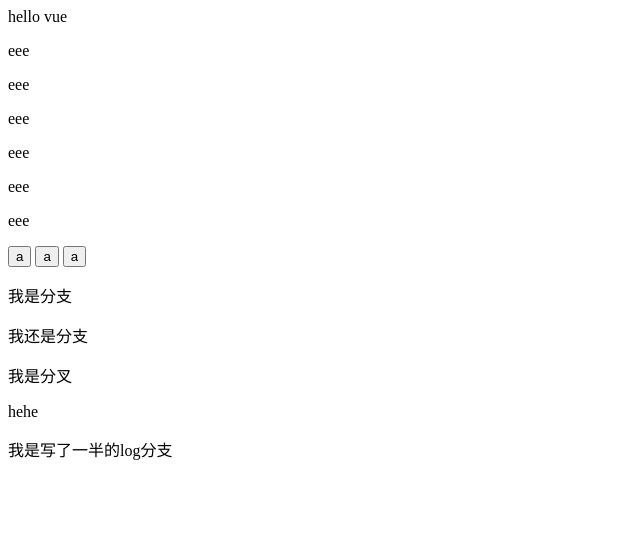
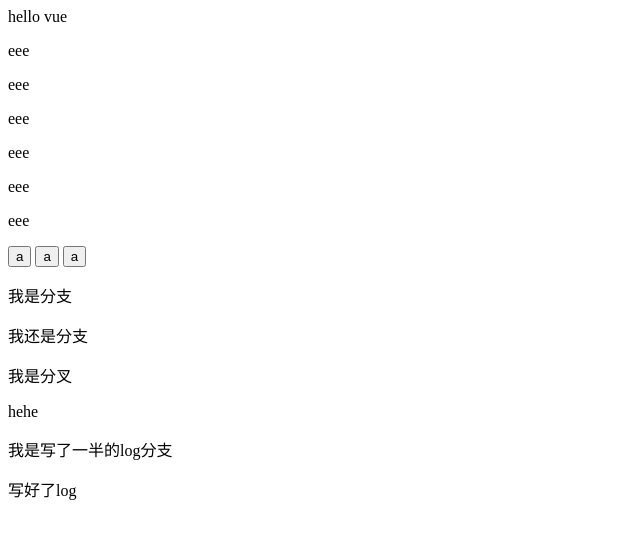
Before and after one commit to cx806806/cx, a plain HTML site: page index.html in a window 1280 px wide. Shown: the whole page, without its empty margins (0-640 px from the left). Drawn offline with nearby package versions, Linux system fonts and the light colour scheme.

Commit message:
完整的log

```diff
--- a/index.html
+++ b/index.html
@@ -23,6 +23,7 @@
       <p>我是分叉</p>
       <p>hehe</p>
       <P>我是写了一半的log分支</P>
+      <p>写好了log</p>
     </div>
 
     <script src="./vue.js"></script>
```
